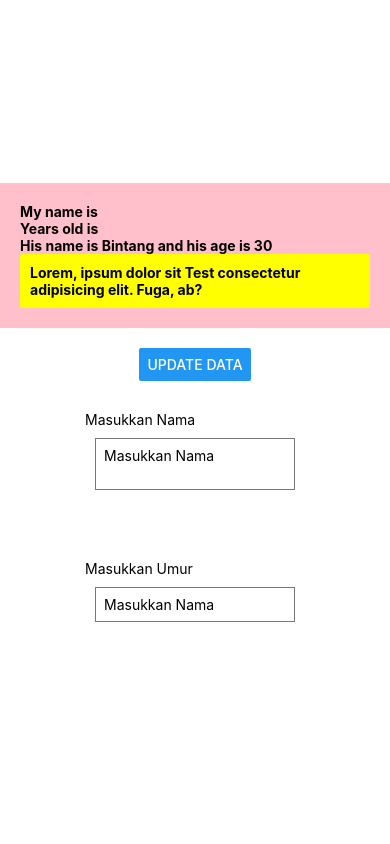
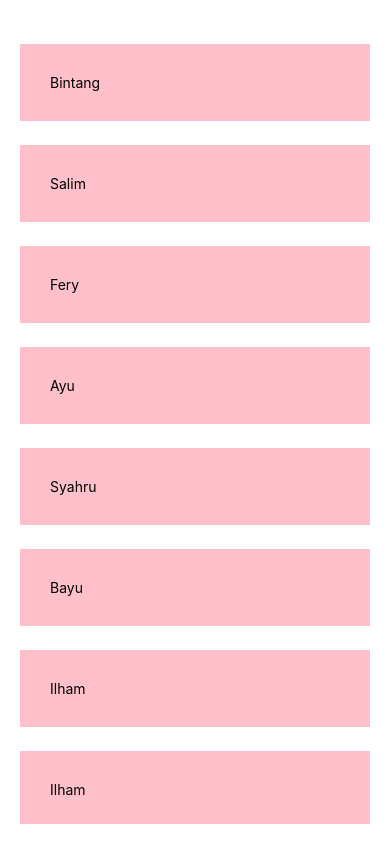
Before and after one commit to M-BintangR/todo-list-react-native, a React Native app: screen / in a window 390 px wide. Built offline with nearby package versions, Linux system fonts and the light colour scheme.

Commit message:
scroll view react native ✅

```diff
--- a/App.js
+++ b/App.js
@@ -1,59 +1,18 @@
-import { StatusBar } from 'expo-status-bar';
-import { useState } from 'react';
-import { TextInput } from 'react-native';
 import {
   StyleSheet,
-  Button,
   View,
-  SafeAreaView,
-  Text,
-  Alert,
 } from 'react-native';
 
+import Latihan1 from './Latihan1';
+import Latihan2 from './Latihan2';
+
 export default function App() {
-  const [name, setName] = useState('');
-  const [person, setPerson] = useState({name: "Bintang", age: 30});
-  const [age, setAge] = useState('');
 
-  const changeName = () => {
-    setName('Muhammad Bintang');
-    setPerson({name: "Bintang", age: 18});
-  }
 
   return (
     <View style={styles.container}>
-      <View style={styles.header}>
-        <Text style={styles.boldText}>My name is {name}</Text>
-        <Text style={styles.boldText}>Years old is {age}</Text>
-        <Text style={styles.boldText}>His name is {person.name} and his age is {person.age}</Text>
-        <View style={styles.body}>
-          <Text style={styles.boldText}>Lorem, ipsum dolor sit <Text>Test</Text> consectetur adipisicing elit. Fuga, ab?</Text>
-        </View>
-      </View>
-
-      <View style={styles.buttonContainer}>
-        <Button title='update data'/>
-      </View>
-
-      <View style={styles.formContainer}>
-        <Text>Masukkan Nama</Text>
-        <TextInput
-          multiline
-          style={styles.formInput}
-          placeholder='Masukkan Nama'
-          onChangeText={(value) => setName(value)}
-        />
-      </View>
-
-      <View style={styles.formContainer}>
-        <Text>Masukkan Umur</Text>
-        <TextInput
-          keyboardType='numeric'
-          style={styles.formInput}
-          placeholder='Masukkan Nama'
-          onChangeText={(value) => setAge(value)}
-        />
-      </View>
+      {/* <Latihan1/> */}
+      <Latihan2/>
 
     </View>
   );
@@ -63,33 +22,5 @@ const styles = StyleSheet.create({
   container: {
     flex: 1,
     backgroundColor: '#fff',
-    alignItems: 'center',
-    justifyContent: 'center',
-  },
-  header: {
-    backgroundColor: 'pink',
-    padding: 20,
-  },
-  boldText: {
-    fontWeight: 'bold',
-  },
-  body: {
-    backgroundColor: 'yellow',
-    padding: 10,
-    borderRadius: 2,
-  },
-  buttonContainer: {
-    marginTop: 20,
-  },
-  formContainer: {
-    padding: 20,
-    margin: 10,
-  },
-  formInput: {
-    borderWidth: 1,
-    borderColor: '#777',
-    padding: 8,
-    margin: 10,
-    width: 200,
   },
 });
--- /dev/null
+++ b/Latihan1.js
@@ -0,0 +1,95 @@
+import { StatusBar } from 'expo-status-bar';
+import { useState } from 'react';
+import { TextInput } from 'react-native';
+import {
+    StyleSheet,
+    Button,
+    View,
+    Text,
+} from 'react-native';
+
+const Latihan1 = () => {
+
+    const [name, setName] = useState('');
+    const [person, setPerson] = useState({name: "Bintang", age: 30});
+    const [age, setAge] = useState('');
+
+    const changeName = () => {
+        setName('Muhammad Bintang');
+        setPerson({name: "Bintang", age: 18});
+    }
+
+  return (
+    <View>
+        <View style={styles.header}>
+            <Text style={styles.boldText}>My name is {name}</Text>
+            <Text style={styles.boldText}>Years old is {age}</Text>
+            <Text style={styles.boldText}>His name is {person.name} and his age is {person.age}</Text>
+            <View style={styles.body}>
+            <Text style={styles.boldText}>Lorem, ipsum dolor sit <Text>Test</Text> consectetur adipisicing elit. Fuga, ab?</Text>
+            </View>
+        </View>
+
+        <View style={styles.buttonContainer}>
+            <Button title='update data'/>
+        </View>
+
+        <View style={styles.formContainer}>
+            <Text>Masukkan Nama</Text>
+            <TextInput
+            multiline
+            style={styles.formInput}
+            placeholder='Masukkan Nama'
+            onChangeText={(value) => setName(value)}
+            />
+        </View>
+
+        <View style={styles.formContainer}>
+            <Text>Masukkan Umur</Text>
+            <TextInput
+            keyboardType='numeric'
+            style={styles.formInput}
+            placeholder='Masukkan Nama'
+            onChangeText={(value) => setAge(value)}
+            />
+        </View>
+    </View>
+  )
+}
+
+const styles = StyleSheet.create({
+    container: {
+      flex: 1,
+      backgroundColor: '#fff',
+      alignItems: 'center',
+      justifyContent: 'center',
+    },
+    header: {
+      backgroundColor: 'pink',
+      padding: 20,
+    },
+    boldText: {
+      fontWeight: 'bold',
+    },
+    body: {
+      backgroundColor: 'yellow',
+      padding: 10,
+      borderRadius: 2,
+    },
+    buttonContainer: {
+      marginTop: 20,
+    },
+    formContainer: {
+      padding: 20,
+      margin: 10,
+    },
+    formInput: {
+      borderWidth: 1,
+      borderColor: '#777',
+      padding: 8,
+      margin: 10,
+      width: 200,
+    },
+  });
+
+export default Latihan1
--- /dev/null
+++ b/Latihan2.js
@@ -0,0 +1,49 @@
+import React, { useState } from 'react'
+
+import {
+    ScrollView,
+    StyleSheet,
+    Text,
+    View,
+} from 'react-native';
+
+export default function Latihan2() {
+
+    const [people, setPeople] = useState([
+        {name: "Bintang", key: '1'},
+        {name: "Salim", key: '2'},
+        {name: "Fery", key: '3'},
+        {name: "Ayu", key: '4'},
+        {name: "Syahru", key: '5'},
+        {name: "Bayu", key: '6'},
+        {name: "Ilham", key: '7'},
+        {name: "Ilham", key: '8'},
+        {name: "Ilham", key: '9'},
+        {name: "Ilham", key: '10'},
+        {name: "Ilham", key: '11'},
+    ]);
+
+
+  return (
+    <ScrollView style={styles.scrollContainer}>
+        {people.map(item => (
+            <View style={styles.item} key={item.key}>
+                <Text>{item.name}</Text>
+            </View>
+        ))}
+    </ScrollView>
+  )
+}
+
+const styles = StyleSheet.create({
+    item: {
+        marginTop: 24,
+        padding: 30,
+        marginHorizontal: 20,
+        backgroundColor: 'pink',
+        fontSize: 24,
+    },
+    scrollContainer: {
+        marginVertical: 20,
+    }
+})
```
